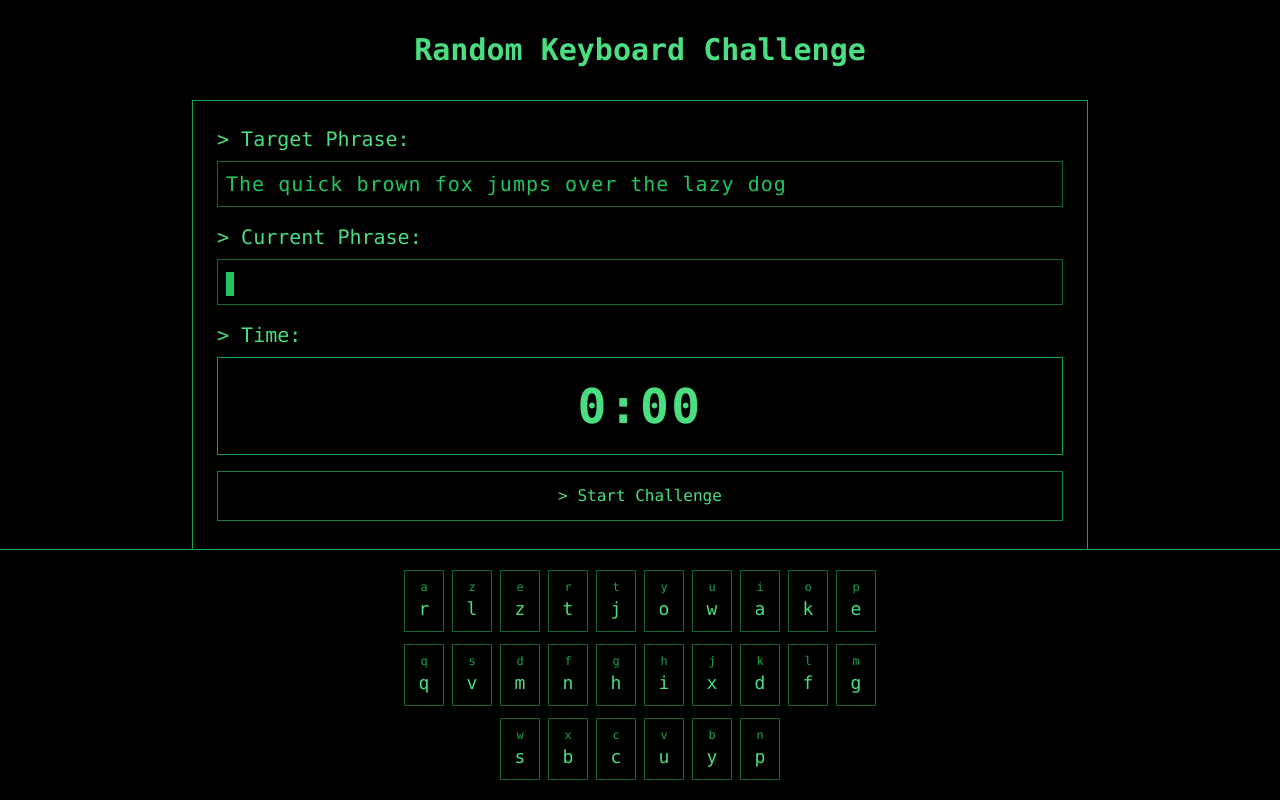
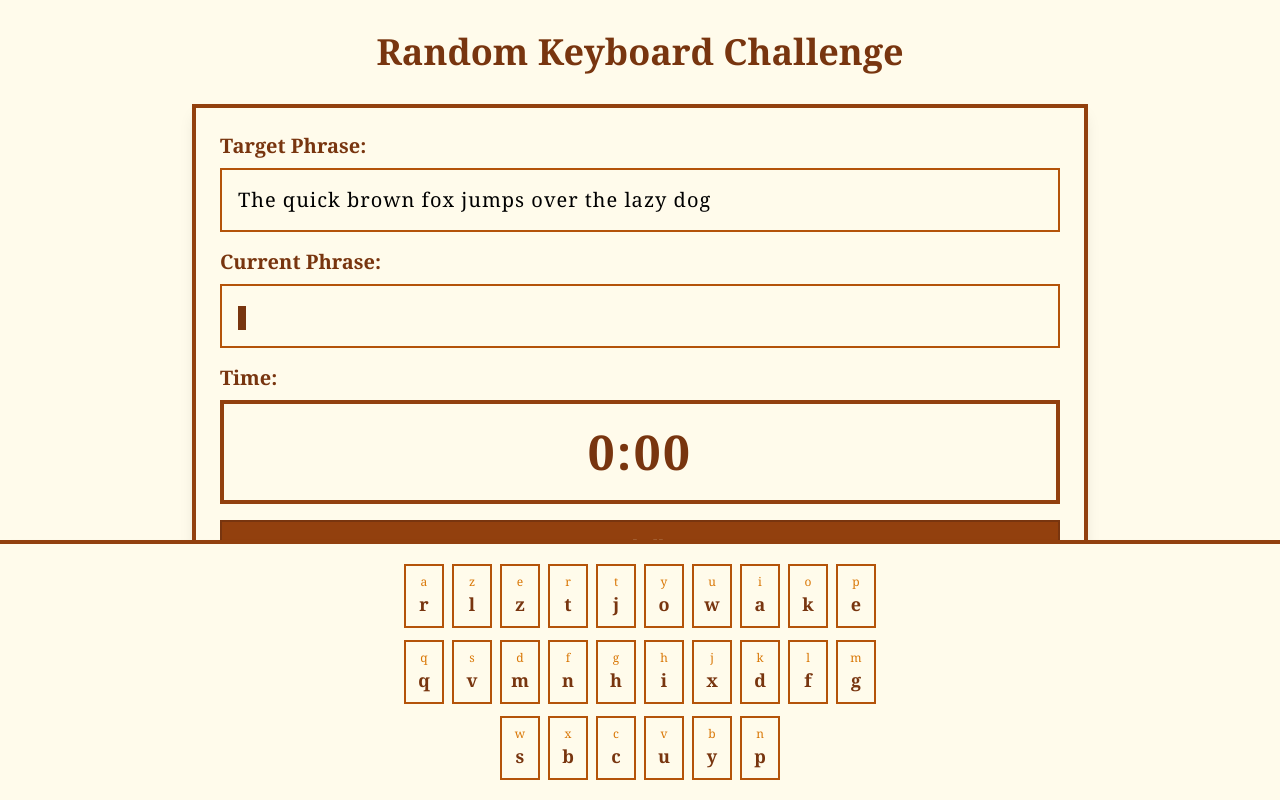
Before and after one commit to maximilienGilet/random-keyboard, a React (Create React App) app in the folder random-keyboard/: page / in a window 1280 px wide. Built offline with nearby package versions, Linux system fonts and the light colour scheme.

Commit message:
Revamp UI in App and VirtualKeyboard components with a cohesive amber color scheme. Update text styles, button designs, and layout for improved visual clarity and user experience during gameplay.

```diff
--- a/random-keyboard/src/App.tsx
+++ b/random-keyboard/src/App.tsx
@@ -170,35 +170,39 @@ const App: React.FC = () => {
   };
 
   return (
-    <div className="min-h-screen bg-black text-green-500 p-8 font-mono">
+    <div className="min-h-screen bg-amber-50 p-8 font-serif">
       <div className="max-w-4xl mx-auto">
-        <h1 className="text-3xl font-bold text-center mb-8 text-green-400">
+        <h1 className="text-4xl font-bold text-center mb-8 text-amber-900">
           Random Keyboard Challenge
         </h1>
 
-        <div className="bg-black p-6 border border-green-600 mb-6">
+        <div className="bg-amber-50 p-6 border-4 border-amber-800 mb-6 shadow-lg">
           <div className="mb-4">
-            <p className="text-xl mb-2 text-green-400">{">"} Target Phrase:</p>
-            <div className="text-xl tracking-wider bg-black p-2 border border-green-800">
+            <p className="text-xl mb-2 text-amber-900 font-bold">
+              Target Phrase:
+            </p>
+            <div className="text-xl tracking-wider bg-amber-50 p-4 border-2 border-amber-700">
               {targetPhrase}
             </div>
           </div>
           <div className="mb-4">
-            <p className="text-xl mb-2 text-green-400">{">"} Current Phrase:</p>
-            <div className="text-xl tracking-wider bg-black p-2 border border-green-800">
+            <p className="text-xl mb-2 text-amber-900 font-bold">
+              Current Phrase:
+            </p>
+            <div className="text-xl tracking-wider bg-amber-50 p-4 border-2 border-amber-700">
               {currentPhrase}
               <span
-                className={`inline-block w-2 h-6 bg-green-500 align-middle ${
+                className={`inline-block w-2 h-6 bg-amber-900 align-middle ${
                   showCursor ? "opacity-100" : "opacity-0"
                 }`}
               ></span>
             </div>
           </div>
           <div className="mb-4">
-            <p className="text-xl mb-2 text-green-400">{">"} Time:</p>
+            <p className="text-xl mb-2 text-amber-900 font-bold">Time:</p>
             <div
               ref={timerRef}
-              className="text-5xl font-bold text-green-400 bg-black p-6 text-center border border-green-600"
+              className="text-5xl font-bold text-amber-900 bg-amber-50 p-6 text-center border-4 border-amber-800"
             >
               <span className="tracking-wider">{formatTime(time)}</span>
             </div>
@@ -207,21 +211,21 @@ const App: React.FC = () => {
           {!hasStarted ? (
             <button
               onClick={handleStart}
-              className="w-full mb-4 px-6 py-3 bg-black text-green-400 border border-green-700 hover:bg-green-900 transition-colors"
+              className="w-full mb-4 px-6 py-3 bg-amber-800 text-amber-50 border-2 border-amber-900 hover:bg-amber-900 transition-colors font-bold"
             >
-              {">"} Start Challenge
+              Start Challenge
             </button>
           ) : (
             <button
               onClick={handleShowKeyboard}
-              className={`w-full mb-4 px-6 py-3 border transition-colors ${
+              className={`w-full mb-4 px-6 py-3 border-2 transition-colors font-bold ${
                 isKeyboardVisible
-                  ? "bg-black text-gray-500 cursor-not-allowed border-gray-700"
-                  : "bg-black text-green-400 hover:bg-green-900 border-green-700"
+                  ? "bg-amber-200 text-amber-600 cursor-not-allowed border-amber-400"
+                  : "bg-amber-800 text-amber-50 hover:bg-amber-900 border-amber-900"
               }`}
               disabled={isKeyboardVisible}
             >
-              {">"} Show Keyboard (+10s penalty)
+              Show Keyboard (+10s penalty)
             </button>
           )}
         </div>
--- a/random-keyboard/src/components/VirtualKeyboard.tsx
+++ b/random-keyboard/src/components/VirtualKeyboard.tsx
@@ -68,13 +68,13 @@ const VirtualKeyboard: React.FC<VirtualKeyboardProps> = ({
   if (!isVisible) return null;
 
   return (
-    <div className="fixed bottom-0 left-0 right-0 bg-black p-4 border-t border-green-600">
+    <div className="fixed bottom-0 left-0 right-0 bg-amber-50 p-4 border-t-4 border-amber-800 shadow-lg">
       <div className="max-w-4xl mx-auto">
         {/* Progress bar */}
         {hasStarted && (
-          <div className="h-1 bg-black mb-4 overflow-hidden border border-green-800">
+          <div className="h-2 bg-amber-100 mb-4 overflow-hidden border-2 border-amber-700">
             <div
-              className="h-full bg-green-500 transition-all duration-100 ease-linear"
+              className="h-full bg-amber-800 transition-all duration-100 ease-linear"
               style={{ width: `${progress}%` }}
             />
           </div>
@@ -85,13 +85,13 @@ const VirtualKeyboard: React.FC<VirtualKeyboardProps> = ({
           {keys.slice(0, 10).map((key, index) => (
             <button
               key={index}
-              className="flex-1 max-w-[40px] bg-black text-green-400 p-2 m-1 border border-green-800 hover:bg-green-900 transition-colors"
+              className="flex-1 max-w-[40px] bg-amber-50 text-amber-900 p-2 m-1 border-2 border-amber-700 hover:bg-amber-200 transition-colors"
               onClick={() => onKeyPress(key)}
             >
-              <div className="text-xs text-green-600">
+              <div className="text-xs text-amber-600">
                 {AZERTY_LAYOUT[index]}
               </div>
-              <div className="text-lg">{key}</div>
+              <div className="text-lg font-bold">{key}</div>
             </button>
           ))}
         </div>
@@ -100,13 +100,13 @@ const VirtualKeyboard: React.FC<VirtualKeyboardProps> = ({
           {keys.slice(10, 20).map((key, index) => (
             <button
               key={index + 10}
-              className="flex-1 max-w-[40px] bg-black text-green-400 p-2 m-1 border border-green-800 hover:bg-green-900 transition-colors"
+              className="flex-1 max-w-[40px] bg-amber-50 text-amber-900 p-2 m-1 border-2 border-amber-700 hover:bg-amber-200 transition-colors"
               onClick={() => onKeyPress(key)}
             >
-              <div className="text-xs text-green-600">
+              <div className="text-xs text-amber-600">
                 {AZERTY_LAYOUT[index + 10]}
               </div>
-              <div className="text-lg">{key}</div>
+              <div className="text-lg font-bold">{key}</div>
             </button>
           ))}
         </div>
@@ -115,13 +115,13 @@ const VirtualKeyboard: React.FC<VirtualKeyboardProps> = ({
           {keys.slice(20).map((key, index) => (
             <button
               key={index + 20}
-              className="flex-1 max-w-[40px] bg-black text-green-400 p-2 m-1 border border-green-800 hover:bg-green-900 transition-colors"
+              className="flex-1 max-w-[40px] bg-amber-50 text-amber-900 p-2 m-1 border-2 border-amber-700 hover:bg-amber-200 transition-colors"
               onClick={() => onKeyPress(key)}
             >
-              <div className="text-xs text-green-600">
+              <div className="text-xs text-amber-600">
                 {AZERTY_LAYOUT[index + 20]}
               </div>
-              <div className="text-lg">{key}</div>
+              <div className="text-lg font-bold">{key}</div>
             </button>
           ))}
         </div>
```
